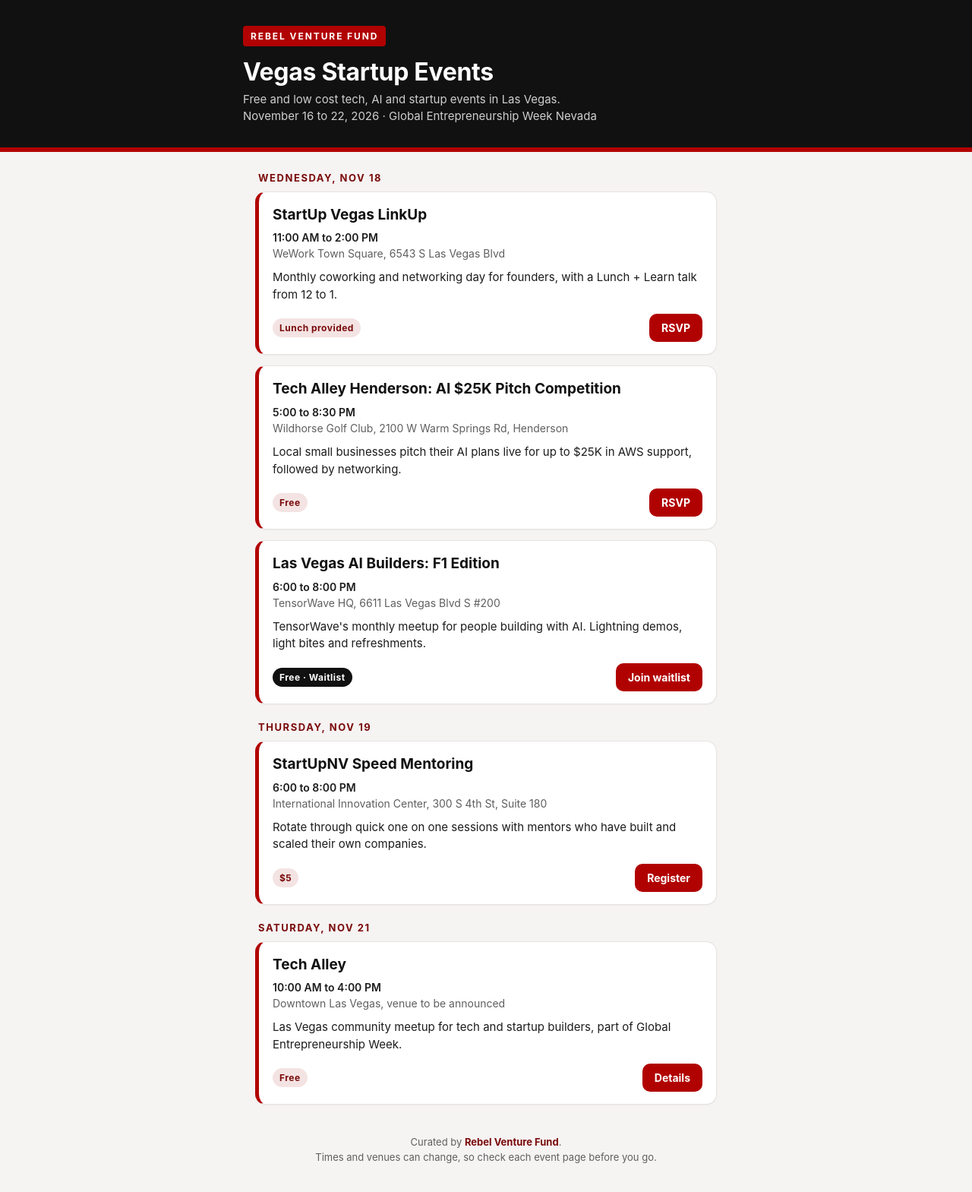
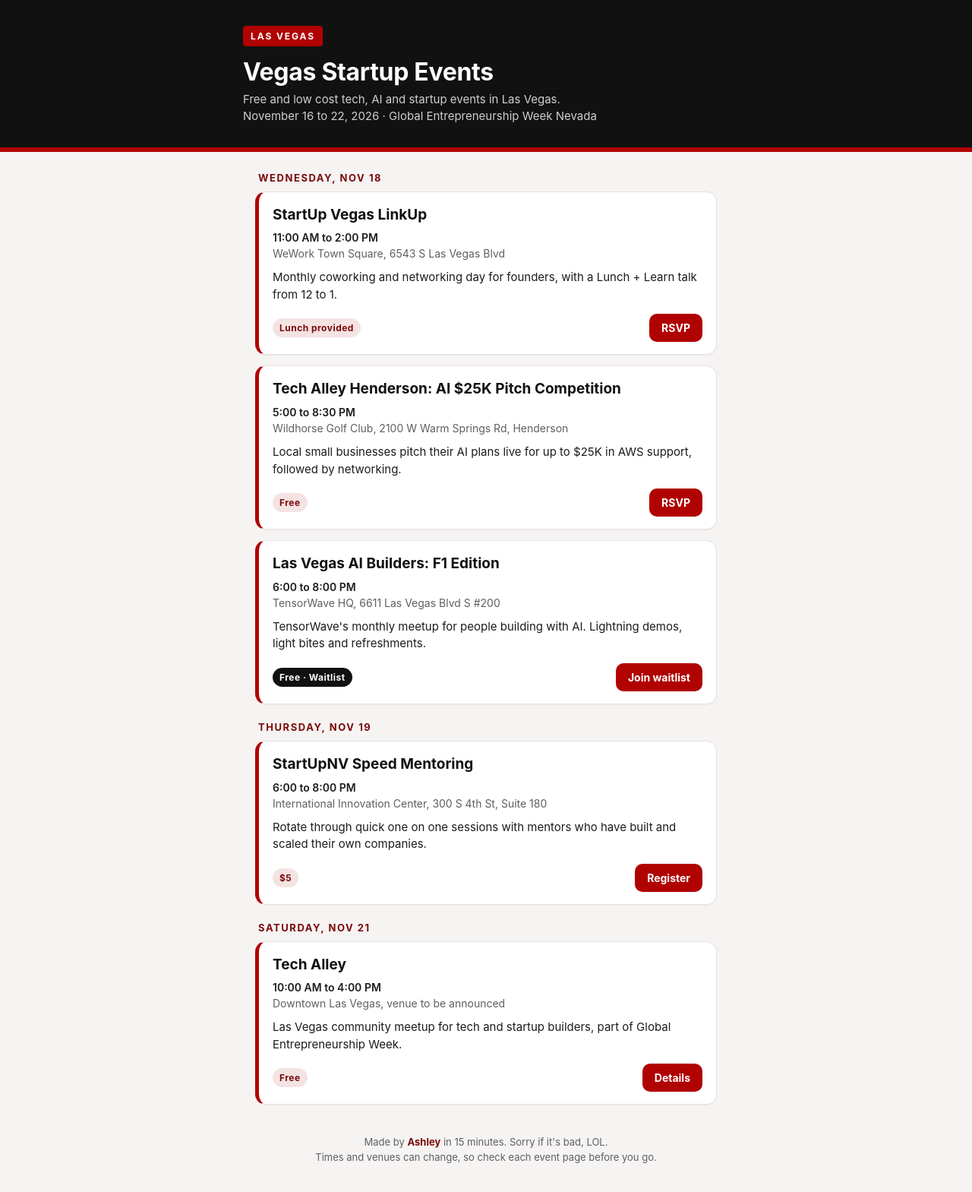
Before and after one commit to ashk3y/rvf-events, a plain HTML site: page index.html in a window 1280 px wide. Shown: the whole page at 76% size. Drawn offline with Linux system fonts and the light colour scheme.

Commit message:
Remove Rebel Venture Fund branding, add footer note
Co-Authored-By: Claude Opus 5.5 <noreply@anthropic.com>
Claude-Session: https://claude.ai/code/session_0131YHBwniVnZRoQBZjCZA9F

```diff
--- a/index.html
+++ b/index.html
@@ -3,8 +3,8 @@
 <head>
 <meta charset="utf-8">
 <meta name="viewport" content="width=device-width, initial-scale=1">
-<title>Vegas Startup Events · Nov 16 to 22 · Rebel Venture Fund</title>
-<meta name="description" content="Free and low cost tech, AI and startup events in Las Vegas, Nov 16 to 22, 2026. Curated by Rebel Venture Fund.">
+<title>Vegas Startup Events · Nov 16 to 22</title>
+<meta name="description" content="Free and low cost tech, AI and startup events in Las Vegas, Nov 16 to 22, 2026.">
 <style>
   :root {
     --red: #B10202;
@@ -112,7 +112,7 @@
 <body>
   <header>
     <div class="wrap">
-      <span class="brand">Rebel Venture Fund</span>
+      <span class="brand">Las Vegas</span>
       <h1>Vegas Startup Events</h1>
       <p class="sub">Free and low cost tech, AI and startup events in Las Vegas.<br>November 16 to 22, 2026 · Global Entrepreneurship Week Nevada</p>
     </div>
@@ -179,7 +179,7 @@
   </main>
 
   <footer>
-    Curated by <span class="mark">Rebel Venture Fund</span>.<br>
+    Made by <span class="mark">Ashley</span> in 15 minutes. Sorry if it's bad, LOL.<br>
     Times and venues can change, so check each event page before you go.
   </footer>
 </body>
```
